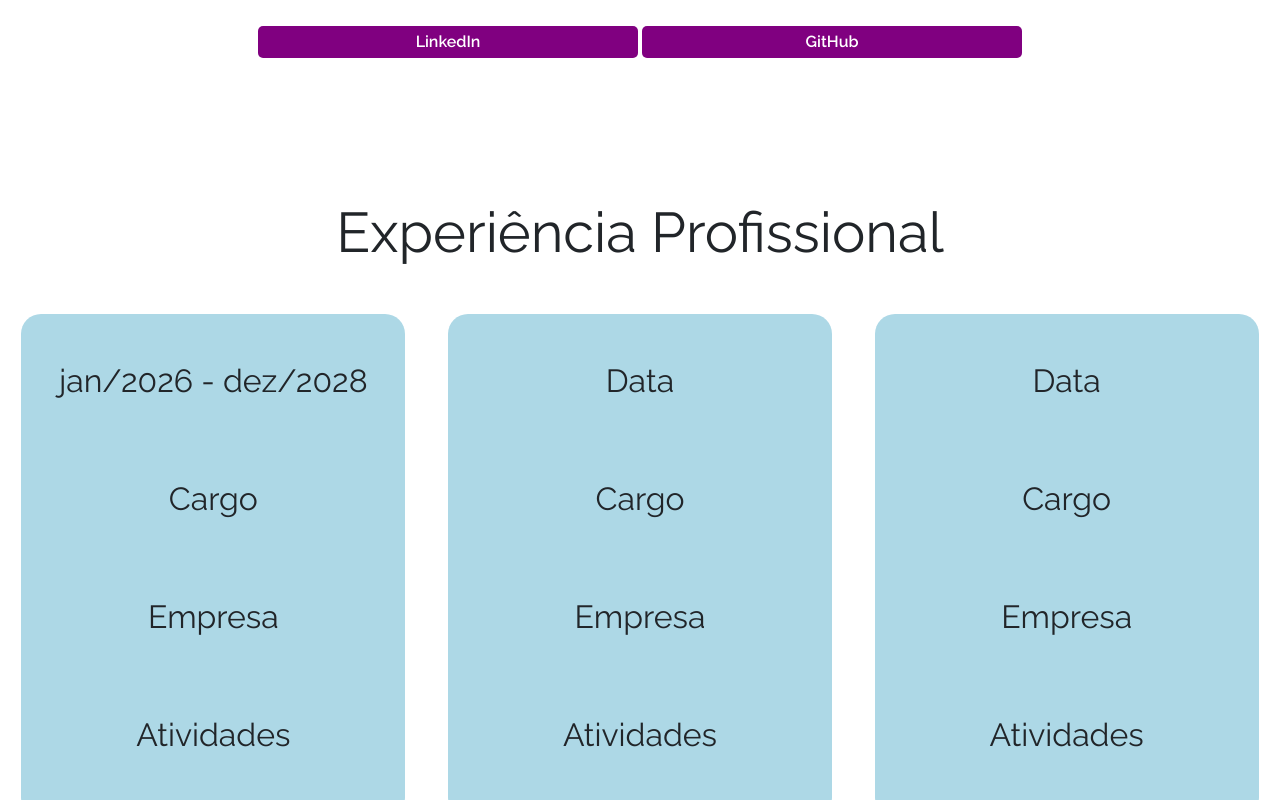
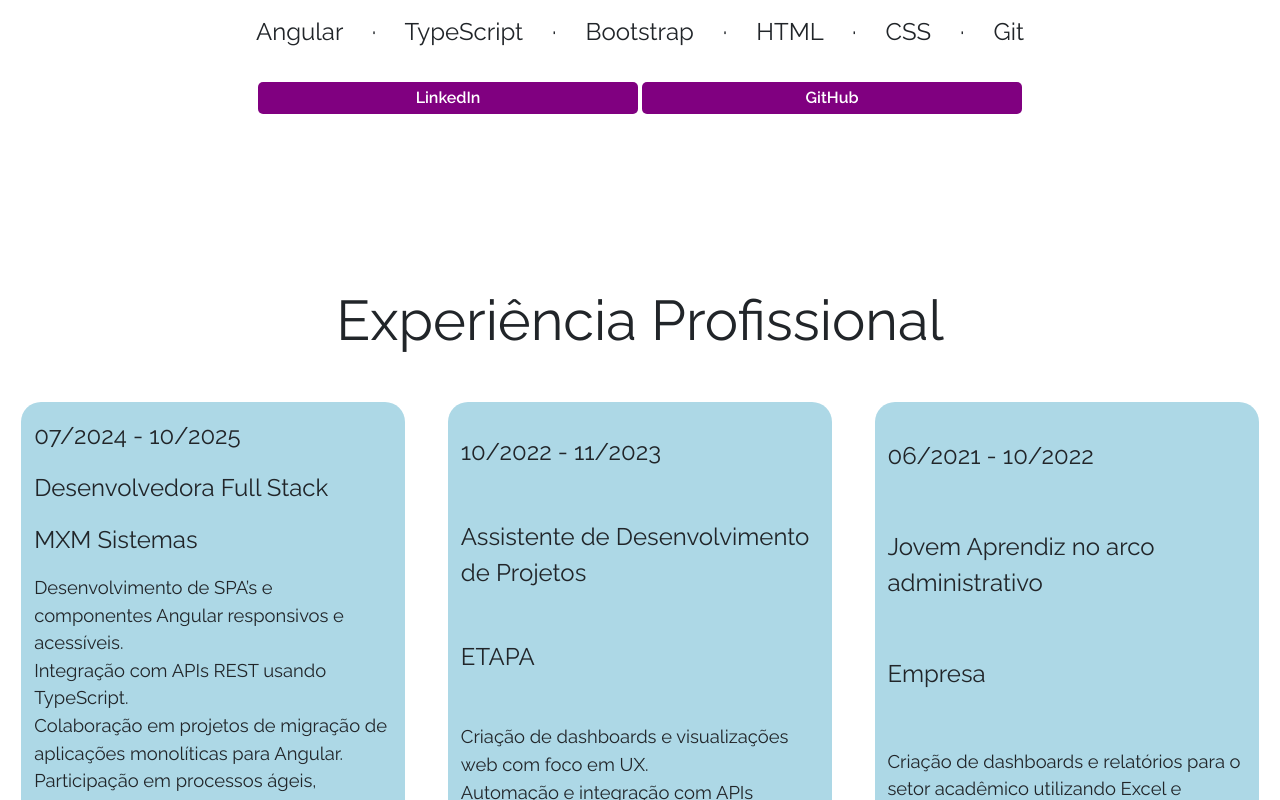
Before and after one commit to IngridOguro/Portfolio, an Angular app: page / in a window 1280 px wide. Shown: the part 640-1440 px from the top of the page. Built offline with nearby package versions, Linux system fonts and the light colour scheme.

Commit message:
Componente experiência e adicionando padding top na home.

```diff
--- a/src/app/components/home/home.css
+++ b/src/app/components/home/home.css
@@ -7,59 +7,19 @@
   font-style: normal;
 }
 
+body{
+  padding-top: 7vh;
+}
+
 /* SECTIONS */
 section{
-  height: 95vh;
+  height: 100vh;
   display: flex;
   width: 100%;
   flex-direction: column;
   justify-content: center;
   align-items: center;
 }
-
-/* EXPERIENCE */
-
-/* Title */
-#xp-div-titulo{
-padding: 2vh 1vw;
-text-align: center;
-}
-
-#xp-titulo{
-  font-size: 7vh !important;
-}
-
-#xp{
-  display: flex;
-  flex-direction: column;
-}
-
-
-#xp-div{
-  background-color: white;
-  width: 100%;
-  display: flex;
-  flex-direction: row;
-  justify-content: space-around;
-  padding: 1vh 0;
-  height: 65vh;
-}
-
-.xp-card{
-  width: 30%;
-  background-color: lightblue;
-  font-size: 4vh;
-  border-radius: 20px;
-  display: flex;
-  flex-direction: column;
-  justify-content:space-around;
-  align-items: center;
-  padding: 2vh 0;
-}
-
-
-
-
 
 /* PROJECTS */
 
--- a/src/app/components/home/home.html
+++ b/src/app/components/home/home.html
@@ -3,41 +3,14 @@
 </header>
 <body>
   <app-hero></app-hero>
+  <app-experience></app-experience>
 
 
-  <!-- EXPERIÊNCIA -->
-  <section id="xp">
-    <div id="xp-div-titulo">
-      <p id="xp-titulo">
-        Experiência  Profissional
-      </p>
-    </div>
-    <div id="xp-div">
-      <div class="xp-card">
-        <p class="xp-card-date">jan/2026 - dez/2028</p>
-        <p class="xp-card-role">Cargo</p>
-        <p class="xp-card-company">Empresa</p>
-        <p class="xp-card-activities">Atividades</p>
-      </div>
-      <div class="xp-card">
-        <p class="xp-card-date">Data</p>
-        <p class="xp-card-role">Cargo</p>
-        <p class="xp-card-company">Empresa</p>
-        <p class="xp-card-activities">Atividades</p>
-      </div>
-      <div class="xp-card">
-        <p class="xp-card-date">Data</p>
-        <p class="xp-card-role">Cargo</p>
-        <p class="xp-card-company">Empresa</p>
-        <p class="xp-card-activities">Atividades</p>
-      </div>
-    </div>
-
-  </section>
 
   <section id="projects">
     Projetos
   </section>
+
   <section id="contact">
     Contato
   </section>
--- a/src/app/components/home/home.ts
+++ b/src/app/components/home/home.ts
@@ -1,10 +1,12 @@
 import { Component } from '@angular/core';
 import { Navbar } from '../bootstrap/navbar/navbar';
 import { Hero } from '../sections/hero/hero';
+import { Experience } from '../sections/experience/experience';
+
 
 @Component({
   selector: 'app-home',
-  imports: [Navbar, Hero],
+  imports: [Navbar, Hero, Experience],
   templateUrl: './home.html',
   styleUrl: './home.css',
 })
```
